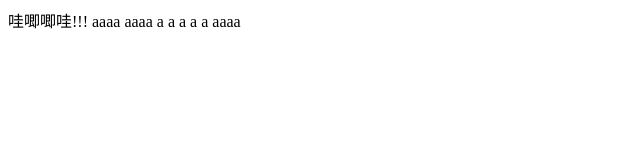
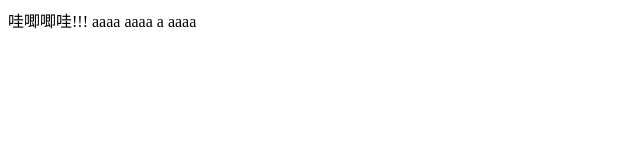
Before and after one commit to taosz/hooks-test, a website: page index.html in a window 1280 px wide. Shown: the full height of the page, 0-640 px from the left. Drawn offline with Linux system fonts and the light colour scheme.

Commit message:
hook test

```diff
--- a/index.html
+++ b/index.html
@@ -13,12 +13,6 @@
 	哇唧唧哇!!!
 aaaa
 aaaa
-
-	a
-	a
-	a
-	a
-
 	a
 aaaa
 </body>
```
